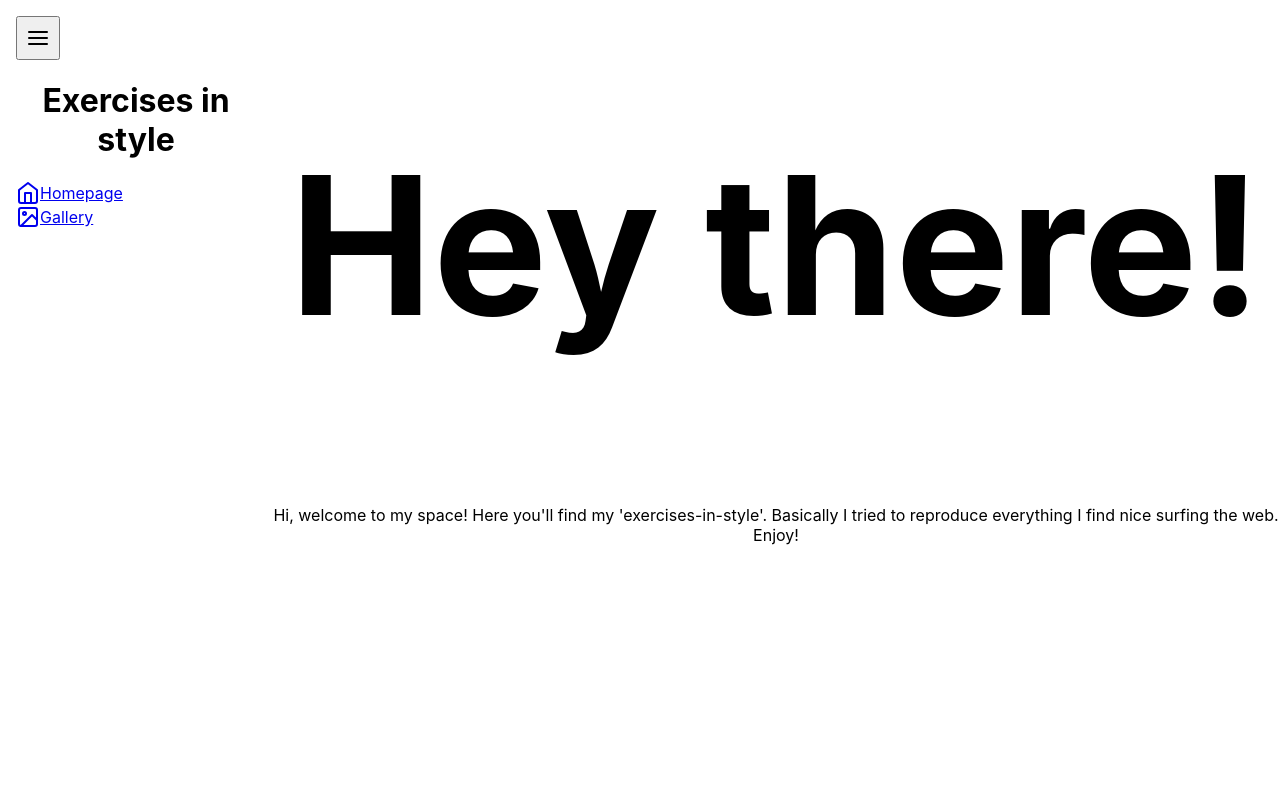
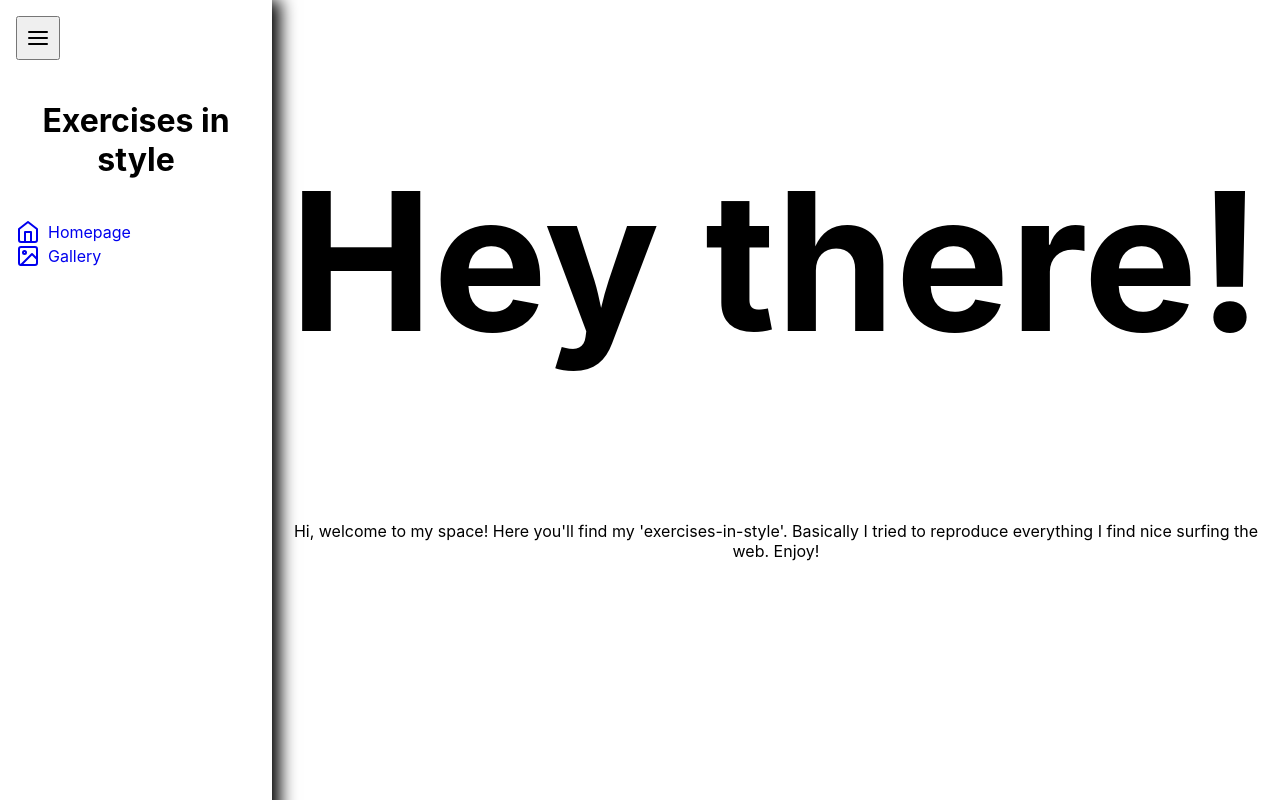
Before and after one commit to Lindsay89/exercises-in-style, a React (Create React App) app: page /eis/ in a window 1280 px wide. Built offline with nearby package versions, Linux system fonts and the light colour scheme.

Commit message:
perf: fixing sidebar, adding some animation to be reviewed

```diff
--- a/src/components/Scaffold/Scaffold.tsx
+++ b/src/components/Scaffold/Scaffold.tsx
@@ -34,7 +34,7 @@ const Scaffold: React.FC<ScaffoldProps> = ({
   return (
     <div className={classList} {...rest}>
       <Sidebar />
-      {children}
+      <div className="scaffold-content">{children}</div>
     </div>
   );
 };
--- a/src/components/Scaffold/scaffold.scss
+++ b/src/components/Scaffold/scaffold.scss
@@ -3,4 +3,10 @@
   height: 100vh;
   text-align: center;
   overflow: hidden;
+  .scaffold-content{
+    display: flex;
+    padding: 1rem;
+    justify-content: center;
+    flex: 1;
+  }
 }
--- a/src/components/Sidebar/Sidebar.tsx
+++ b/src/components/Sidebar/Sidebar.tsx
@@ -4,6 +4,7 @@ import { DefaultProps } from "../../utils/types";
 import { Link } from "react-router-dom";
 import { Home, Image } from "react-feather";
 import { Button } from "../Button";
+import { useTranslation } from "react-i18next";
 
 // styles
 import "./sidebar.scss";
@@ -27,11 +28,15 @@ const defaultProps: SidebarOptionalProps = {
 const Sidebar: React.FC<SidebarProps> = ({ className, ...rest }) => {
   const [isOpen, setIsOpen] = useState<boolean>(true);
   const classList = classNames("eis-sidebar", { isOpen }, className);
+  const { t } = useTranslation();
 
   return (
     <div className={classList} {...rest}>
       <Button onClick={() => setIsOpen(!isOpen)} icon={"Menu"} />
-      <h1>Exercises in style</h1>
+      <div className="sidebar-title">
+        <h1 className="extended-title">{t("exercisesInStyle")}</h1>
+        <h1 className="title">{t("eis")}</h1>
+      </div>
       <div className="sidebar-content">
         <Link to={"/"}>
           <Home />
--- a/src/components/Sidebar/sidebar.scss
+++ b/src/components/Sidebar/sidebar.scss
@@ -4,25 +4,25 @@
   width: 3rem;
   transition: width 1s;
   transition-delay: 0.5s;
-  h1 {
-    opacity: 0;
-    transition: all 1s;
-  }
-  .sidebar-link {
-    font-size: 0;
-    transition: all 1s;
-  }
-  &.isOpen {
-    width: 15rem;
-    transition: width 1s;
-    h1 {
+  box-shadow: 0.25rem 0.25rem 1rem 0.25rem #000000;
+  .sidebar-title {
+    position: relative;
+    height: 10rem;
+    display: flex;
+    align-items: center;
+    justify-content: center;
+    .extended-title {
+      opacity: 0;
+      font-size: 0;
+      transition: all 1s;
+    }
+    .title {
       opacity: 1;
       transition: all 1s;
-      transition-delay: 0.5s;
     }
-    .sidebar-link {
-      font-size: 1rem;
-      transition: all 1s;
+    .extended-title,
+    .title {
+      position: absolute;
     }
   }
   .sidebar-content {
@@ -31,6 +31,52 @@
     a {
       display: flex;
       align-items: center;
+      position: relative;
+      overflow: hidden;
+      svg {
+        z-index: 1;
+      }
+      .sidebar-link {
+        z-index: 0;
+        position: absolute;
+        left: -6rem;
+        transition: all 1.5s;
+        opacity: 0;
+        width: 0;
+        transition-delay: 0.75s;
+      }
+    }
+  }
+  &.isOpen {
+    width: 15rem;
+    transition: width 1s;
+    .sidebar-title {
+      .title {
+        transition: all 1s;
+        opacity: 0;
+        font-size: 2rem;
+      }
+      .extended-title {
+        transition: all 1s;
+        opacity: 1;
+        font-size: 2rem;
+      }
+    }
+    .sidebar-content .sidebar-link {
+      left: 2rem;
+      opacity: 1;
+      width: auto;
+      transition-delay: 1s;
+      transition: all 1s;
     }
   }
 }
+
+@keyframes fade {
+  from {
+    opacity: 0;
+  }
+  to {
+    opacity: 1;
+  }
+}
--- a/src/locales/en-US/translations.json
+++ b/src/locales/en-US/translations.json
@@ -1,4 +1,7 @@
 {
   "welcomeText": "Hey there!",
-  "welcomeDesc": "Hi, welcome to my space! Here you'll find my 'exercises-in-style'. Basically I tried to reproduce everything I find nice surfing the web. Enjoy!"
+  "welcomeDesc": "Hi, welcome to my space! Here you'll find my 'exercises-in-style'. Basically I tried to reproduce everything I find nice surfing the web. Enjoy!",
+ "exercisesInStyle":"Exercises in style",
+ "eis":"eds",
+ "eis":"Eis"
 }
--- a/src/locales/it-IT/translations.json
+++ b/src/locales/it-IT/translations.json
@@ -1,4 +1,6 @@
 {
   "welcomeText": "Ciao!",
-  "welcomeDesc": "Ciao, benvenuto nel mio spazio! Qui troverai i miei 'esercizi di stile'. In sostanza ho provato a replicare tutto ciò che ho trovato interesssante sul web. Divertiti!"
+  "welcomeDesc": "Ciao, benvenuto nel mio spazio! Qui troverai i miei 'esercizi di stile'. In sostanza ho provato a replicare tutto ciò che ho trovato interesssante sul web. Divertiti!",
+ "exercisesInStyle":"Esercizi di stile",
+ "eis":"Eds"
 }
```
